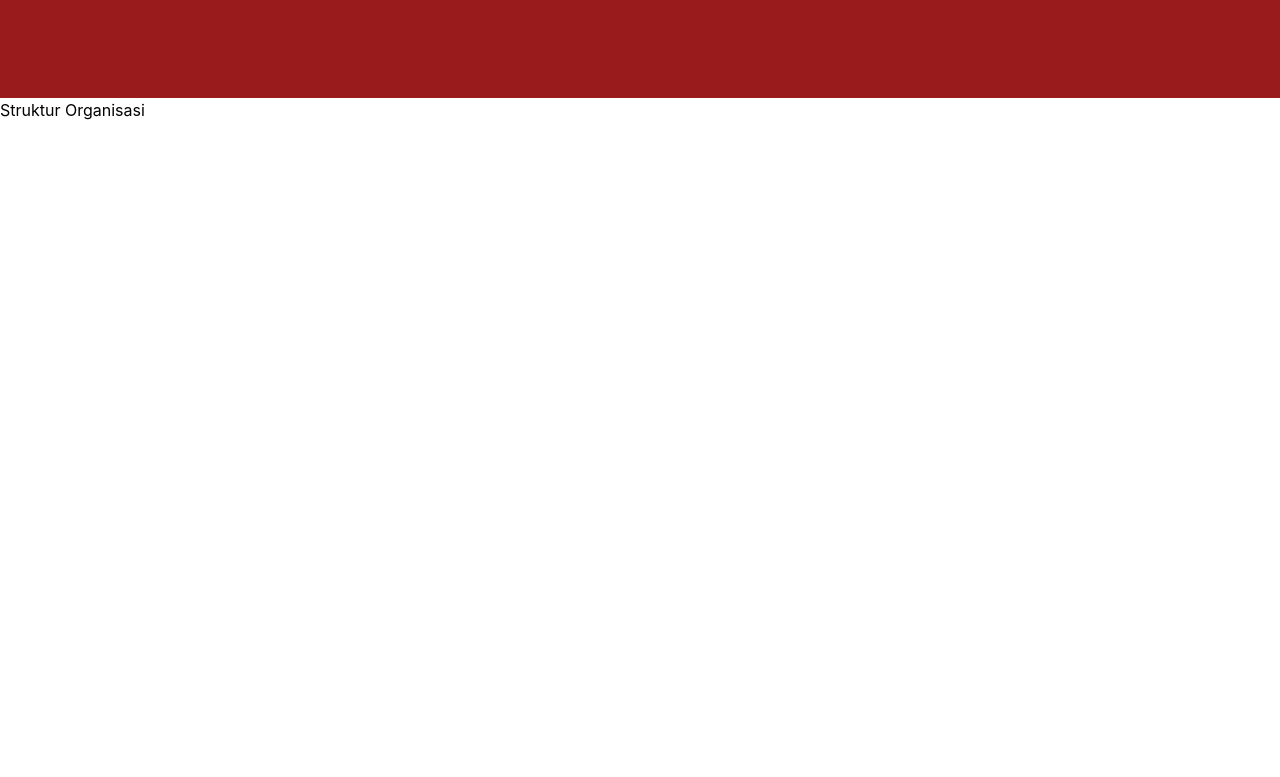
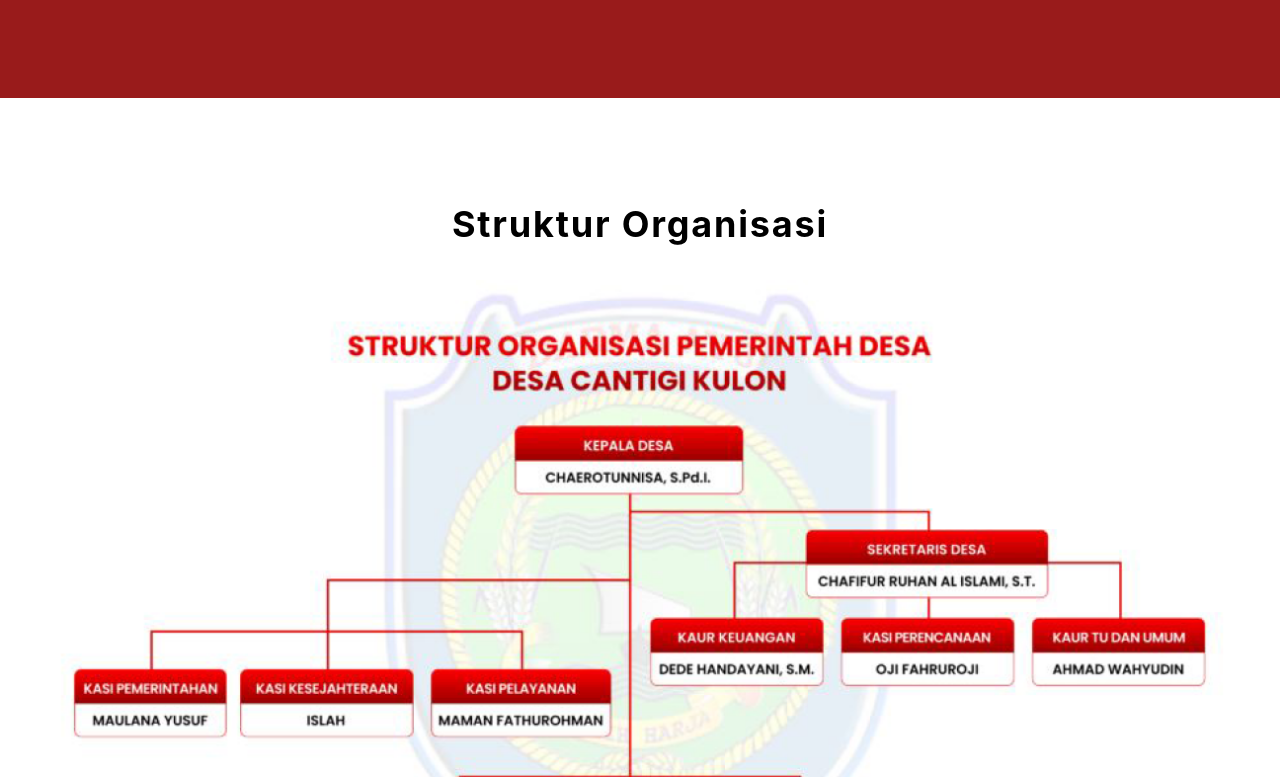
Before and after one commit to dwikoadya/iss-cantigi, a Next.js app: page / in a window 1280 px wide. Shown: the part 1883-2660 px from the top of the page. Built offline with nearby package versions, Linux system fonts and the light colour scheme.

Commit message:
Struktur Organisasi

```diff
--- a/src/components/StrukturOrganisasi.tsx
+++ b/src/components/StrukturOrganisasi.tsx
@@ -1,9 +1,20 @@
 import React from "react";
+import Image from "next/image";
 
 export default function StrukturOrganisasi() {
   return (
-    <div className="flex h-[917px]">
-      Struktur Organisasi
+    <div className="flex flex-col h-[917px] justify-center items-center">
+      <div className="text-center ">
+        <h3 className="font-bold text-4xl m-9 tracking-wider">Struktur Organisasi</h3>
+        <Image
+          alt="struktur"
+          className="object-cover"
+          height={667}
+          quality="100"
+          src="/images/struktur.png"
+          width={1296}
+        />
+      </div>
     </div>
   );
 }
```
